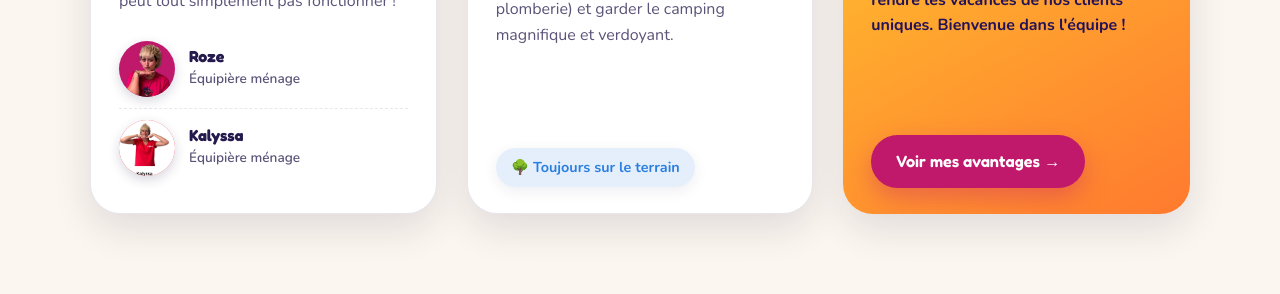
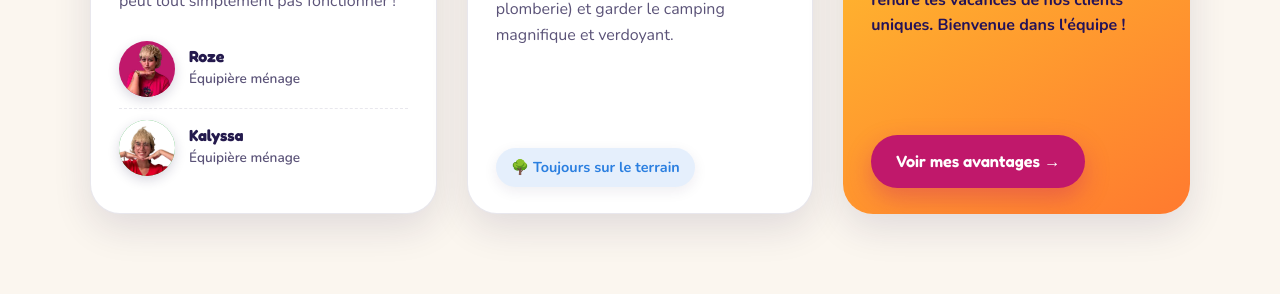
Before and after one commit to hlimss/Capfun, a plain HTML site: page les-teams.html in a window 1280 px wide. Shown: the part 1520-1814 px from the top of the page. Drawn offline with nearby package versions, Linux system fonts and the light colour scheme.

Commit message:
Fix Kalyssa avatar: zoom on face, green background

```diff
--- a/les-teams.html
+++ b/les-teams.html
@@ -152,7 +152,7 @@
             <p>Garantir la propreté irréprochable des hébergements. Sans eux, le camping ne peut tout simplement pas fonctionner&nbsp;!</p>
             <div class="team-members">
               <div class="member"><div class="av" style="background:var(--magenta)"><img src="assets/team-roze.png" alt="Roze"></div><div class="member-info"><strong>Roze</strong><span>Équipière ménage</span></div></div>
-              <div class="member"><div class="av" style="background:var(--coral)"><img src="assets/team-kalyssa.png" alt="Kalyssa"></div><div class="member-info"><strong>Kalyssa</strong><span>Équipière ménage</span></div></div>
+              <div class="member"><div class="av" style="background:var(--green)"><img src="assets/team-kalyssa.png" alt="Kalyssa" style="object-position:center 8%;transform:scale(2.2);transform-origin:center top"></div><div class="member-info"><strong>Kalyssa</strong><span>Équipière ménage</span></div></div>
             </div>
           </div>
         </article>
```
